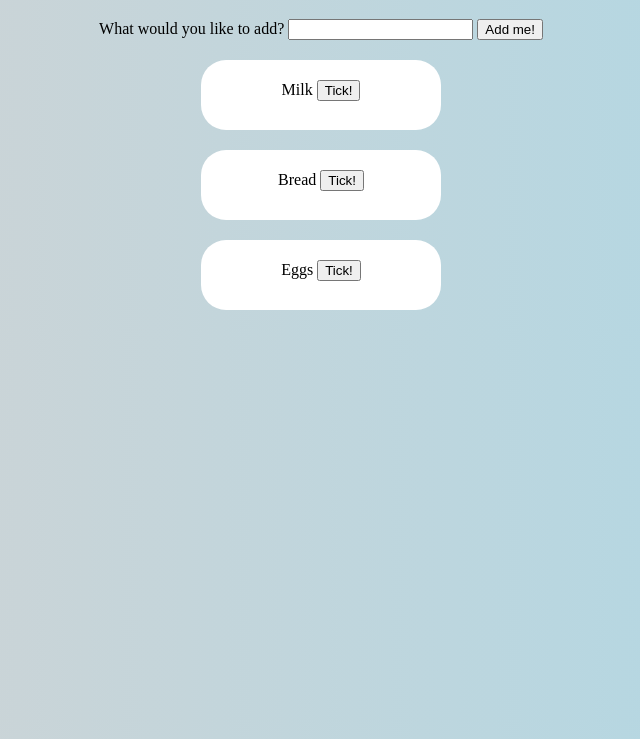
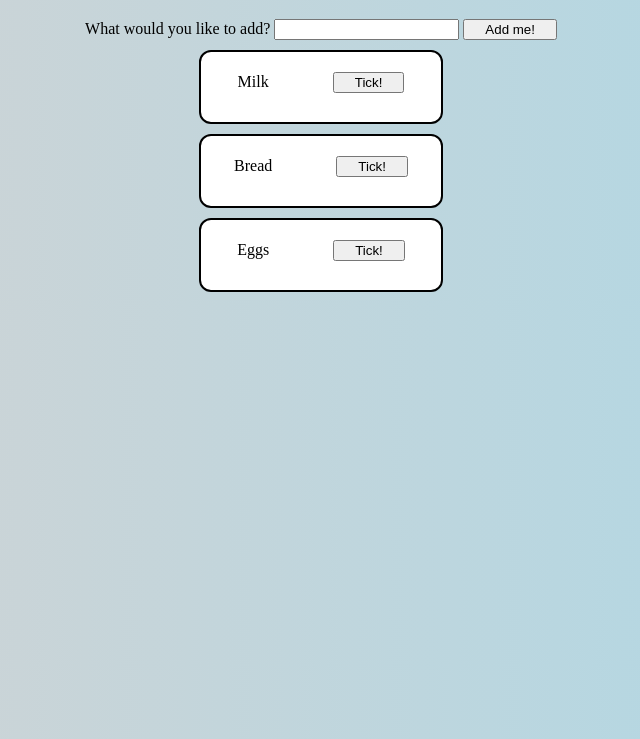
Before and after one commit to josephinechong-myob/ShoppingList, a plain HTML site: page index.html in a window 1280 px wide. Shown: the part 61-800 px from the top of the page, without its empty margins (319-959 px from the left). Drawn offline with Linux system fonts and the light colour scheme.

Commit message:
added styling

```diff
--- a/styles.css
+++ b/styles.css
@@ -5,12 +5,21 @@ body {
 
 h1 {text-align: center;}
 
+button {
+    padding-left: 20px;
+    padding-right: 20px;
+}
+
 div {
-    border-radius: 25px;
+    text-align: center;
+    word-spacing: 60px;
+    border-radius: 12px;
+    border-style: solid;
+    border-width: 2px;
     background: white;
     padding: 20px;
-    margin-top: 20px;
-    margin-bottom: 20px;
+    margin-top: 10px;
+    margin-bottom: 10px;
     margin-left: auto;
     margin-right: auto;
     width: 200px;
```
Also changed, not shown: index.html (+1 -0 lines).
